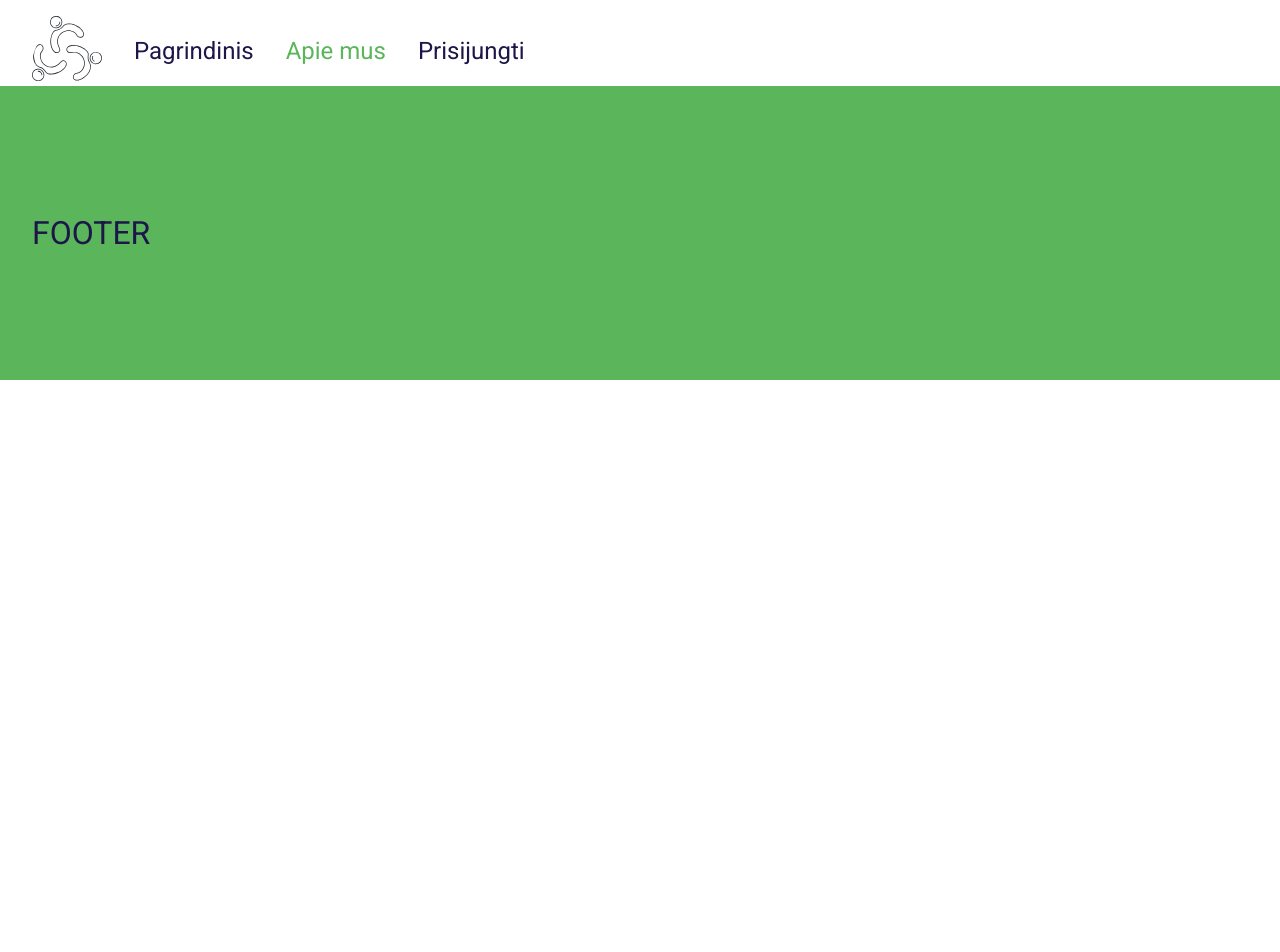
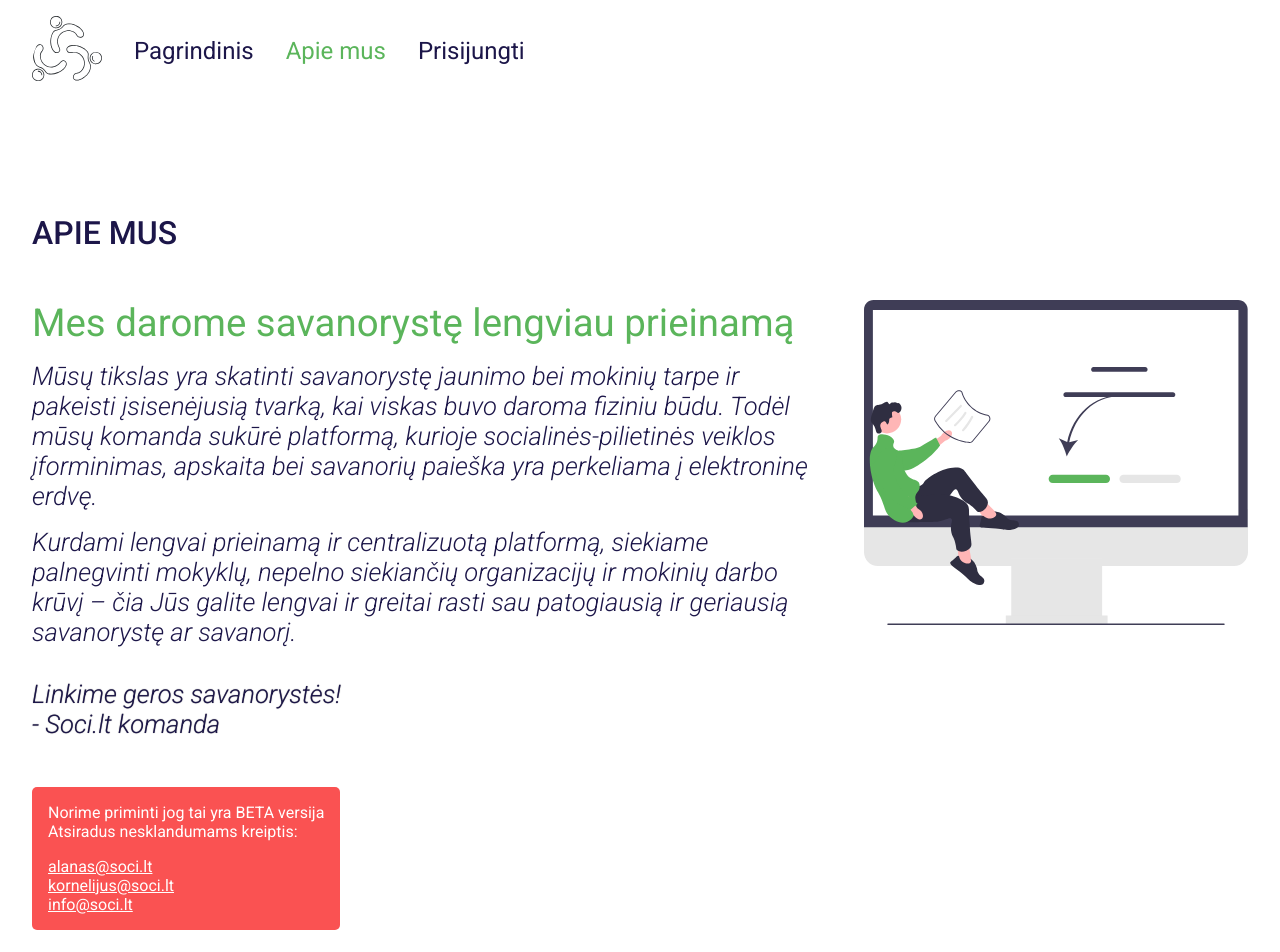
Before and after one commit to Jasiuka/soci-web, a Vue app: page /about-us in a window 1280 px wide. Shown: the top 952 px of the page. Before the commit the page ends 800 px from the top, so only its background shows below. Built offline with nearby package versions, Linux system fonts and the light colour scheme.

Commit message:
about us view

```diff
--- a/src/views/AboutView.vue
+++ b/src/views/AboutView.vue
@@ -1,13 +1,112 @@
+
 <template>
-  <TheLayout> </TheLayout>
+  <TheLayout>
+    <BaseSection
+    custom-section-class="about-us"
+    custom-layout-class="about-us__layout"
+    section-heading="Apie mus"
+  >
+    <template #default>
+      <div class="about-us__top">
+        <div class="about-us__content">
+          <h2>Mes darome savanorystę lengviau prieinamą</h2>
+          <p>Mūsų tikslas yra skatinti savanorystę jaunimo bei mokinių tarpe ir pakeisti įsisenėjusią tvarką, kai viskas buvo daroma fiziniu būdu. Todėl mūsų komanda sukūrė platformą, kurioje socialinės-pilietinės veiklos įforminimas, apskaita bei savanorių paieška yra perkeliama į elektroninę erdvę.</p>
+        <p>Kurdami lengvai prieinamą ir centralizuotą platformą, siekiame palnegvinti mokyklų, nepelno siekiančių organizacijų ir mokinių darbo krūvį –  čia Jūs galite lengvai ir greitai rasti sau patogiausią ir geriausią savanorystę ar savanorį. </p>
+        <p class="bold">Linkime geros savanorystės! <br> - Soci.lt komanda</p>
+        </div>
+        <img class="about-us__img" src="/src/assets/illustrations/computer.svg" alt="Computer illustration"/>
+      </div>
+      <div class="about-us__special">
+        <span>Norime priminti jog tai yra BETA versija</span>
+        <span>Atsiradus nesklandumams kreiptis:</span>
+        <a type="email" href="mailto:alanas@soci.lt">alanas@soci.lt</a>
+        <a type="email" href="mailto:kornelijus@soci.lt" >kornelijus@soci.lt</a>
+        <a type="email" href="mailto:info@soci.lt" >info@soci.lt</a>
+      </div>
+    </template>
+  </BaseSection>
+  </TheLayout>
 </template>
 
-<style>
-@media (min-width: 1024px) {
+<style scoped>
+:deep(.about-us__layout) {
+  display: flex;
+  flex-direction: column;
+  gap: var(--sp-large);
+
+}
+
+.about-us__top {
+  display: flex;
+  gap: var(--sp-large);
+}
+
+
+
+.about-us__top h2 {
+  font-size: clamp(var(--fs-medium),3vw,var(--fs-large));
+  color: var(--cl-primary);
+  margin-bottom: var(--sp-small);
+}
+
+.about-us__content > p {
+  font-size: clamp(var(--fs-small),2vw,var(--fs-medium));
+  font-style: italic;
+}
+
+.about-us__content > p:first-of-type {
+  margin-bottom: var(--sp-small);
+}
+
+.about-us__content > p:nth-of-type(2) {
+  margin-bottom: var(--sp-medium);
+}
+
+.bold {
+  text-shadow: 0px 0px 1px rgba(0, 0, 0, 0.6);
+}
+
+.about-us__special {
+  background-color: #fa5252;
+  color: white;
+  align-self: baseline;
+  padding: var(--pd-small);
+  border-radius: var(--border-radius);
+}
+
+.about-us__special > * {
+  display: block;
+}
+
+.about-us__special > *:nth-child(2) {
+  margin-bottom: var(--sp-small);
+}
+
+.about-us__special > a {
+  text-decoration: underline;
+
+}
+
+.about-us__img {
+  width: clamp(15rem, 30vw,35rem);
+  align-self: baseline;
+}
+
+/* 900px */
+@media only screen and (max-width:56.25rem) {
+
+.about-us__top {
+  flex-direction: column-reverse;
+}
+
+}
+
+
+/* @media (min-width: 1024px) {
   .about {
     min-height: 100vh;
     display: flex;
     align-items: center;
   }
-}
+} */
 </style>
```
Also changed, not shown: src/assets/illustrations/computer.svg (added).
